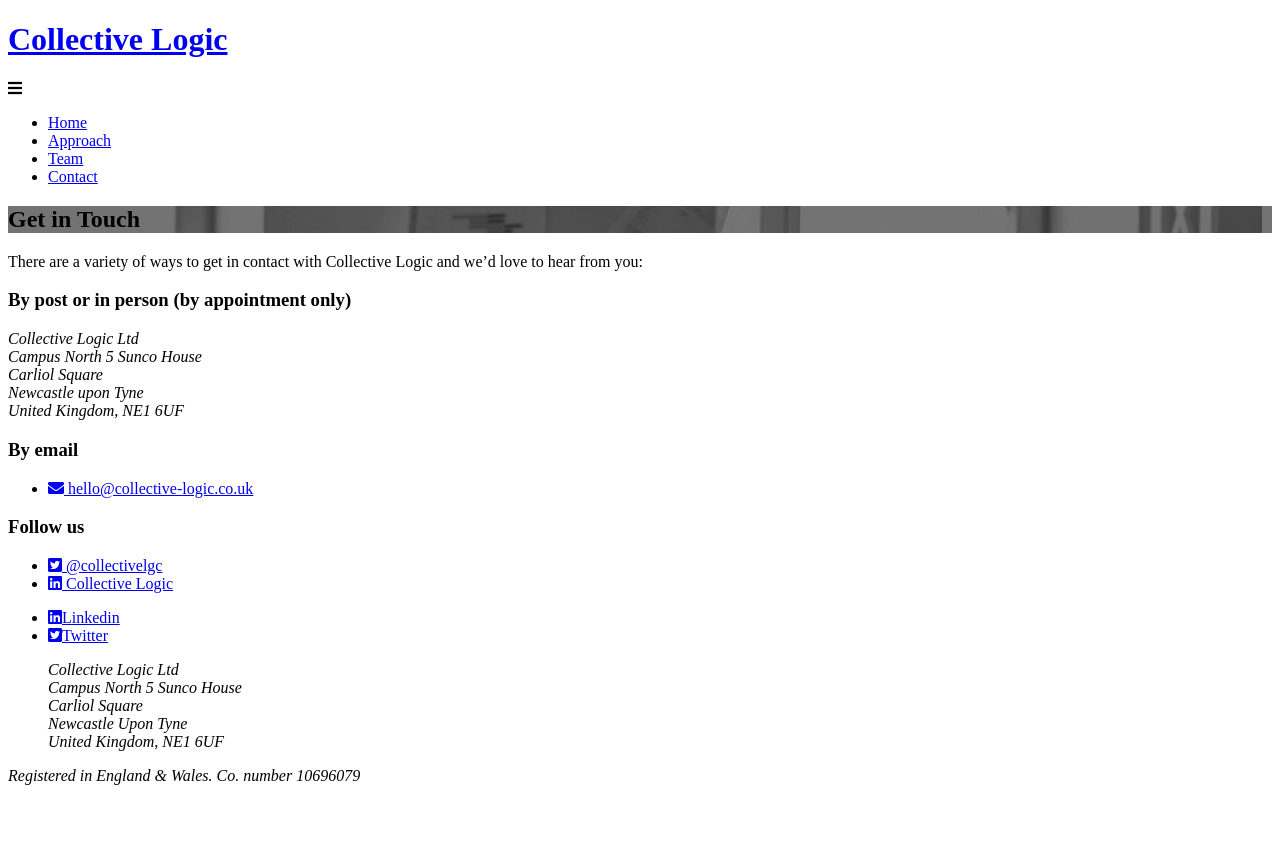
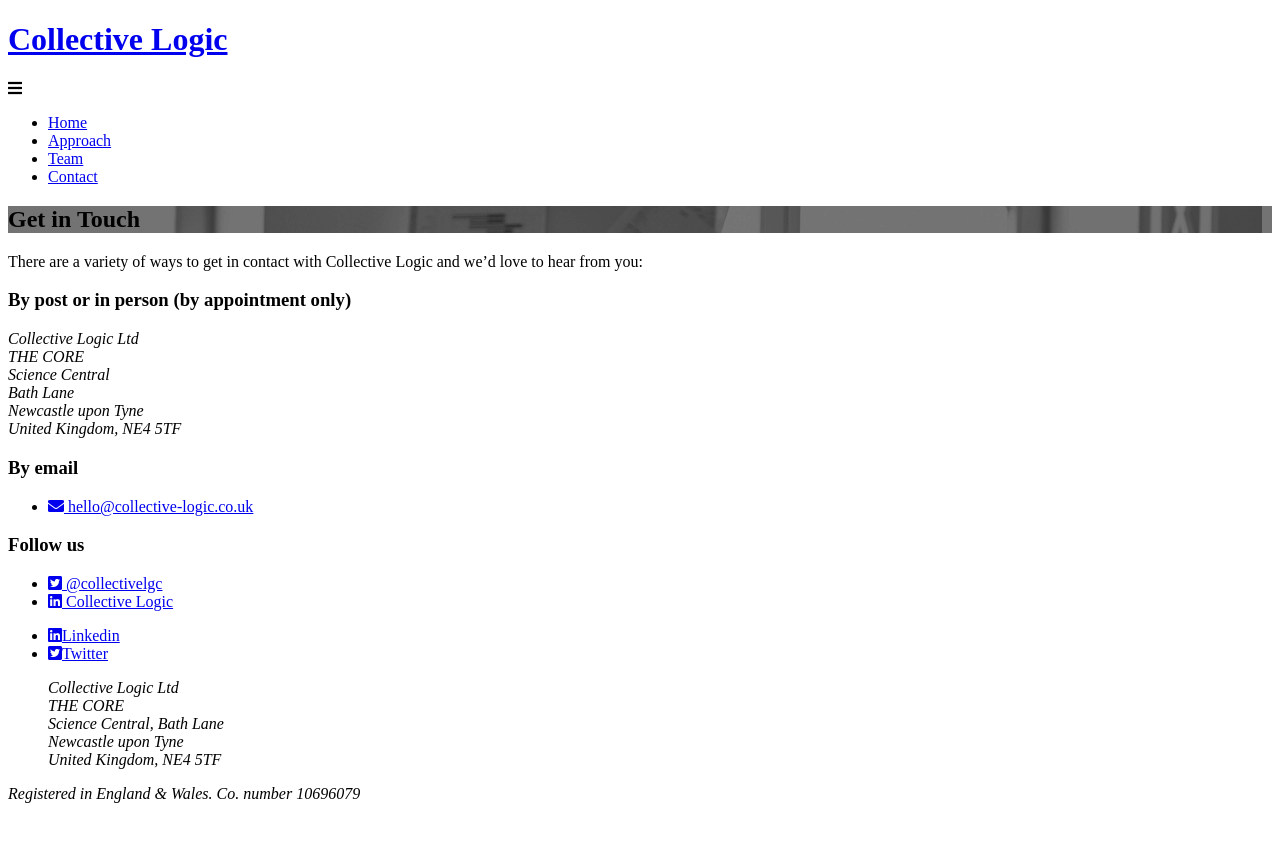
Before and after one commit to collective-logic/new-site, a Jekyll site: the page built from contact.md, in a window 1280 px wide. Shown: the top 842 px of the page. Built offline with Jekyll 4.4.1, drawn with Linux system fonts in a browser that asks for light colours; nearby versions of some CDN libraries.

Commit message:
Address update to The Core office space

```diff
--- a/_includes/footer.html
+++ b/_includes/footer.html
@@ -14,10 +14,10 @@
       <address>
         <dl>
           <dd>Collective Logic Ltd</dd>
-          <dd>Campus North 5 Sunco House</dd>
-          <dd>Carliol Square</dd>
-          <dd>Newcastle Upon Tyne</dd>
-          <dd>United Kingdom, NE1 6UF</dd>
+          <dd>THE CORE</dd>
+          <dd>Science Central, Bath Lane</dd>
+          <dd>Newcastle upon Tyne</dd>
+          <dd>United Kingdom, NE4 5TF</dd>
         </dl>
         <div>Registered in England & Wales. Co. number 10696079</div>
       </address>
--- a/contact.md
+++ b/contact.md
@@ -16,17 +16,19 @@ There are a variety of ways to get in contact with Collective Logic and we'd lov
 
 <address>
 Collective Logic Ltd<br>
-Campus North 5 Sunco House<br>
-Carliol Square<br>
+THE CORE<br>
+Science Central<br>
+Bath Lane<br>
 Newcastle upon Tyne<br>
-United Kingdom, NE1 6UF
+United Kingdom, NE4 5TF
 </address>
 
 <div id="cl-map"></div>
 
 <script>
     function initMap() {
-        var collectivelogic = { lat: 54.972864, lng: -1.608659 };
+        var collectivelogic = { lat: 54.972544, lng: -1.623027 };
+
         var map = new google.maps.Map(document.getElementById('cl-map'), {
             zoom: 17,
             center: collectivelogic,
```
